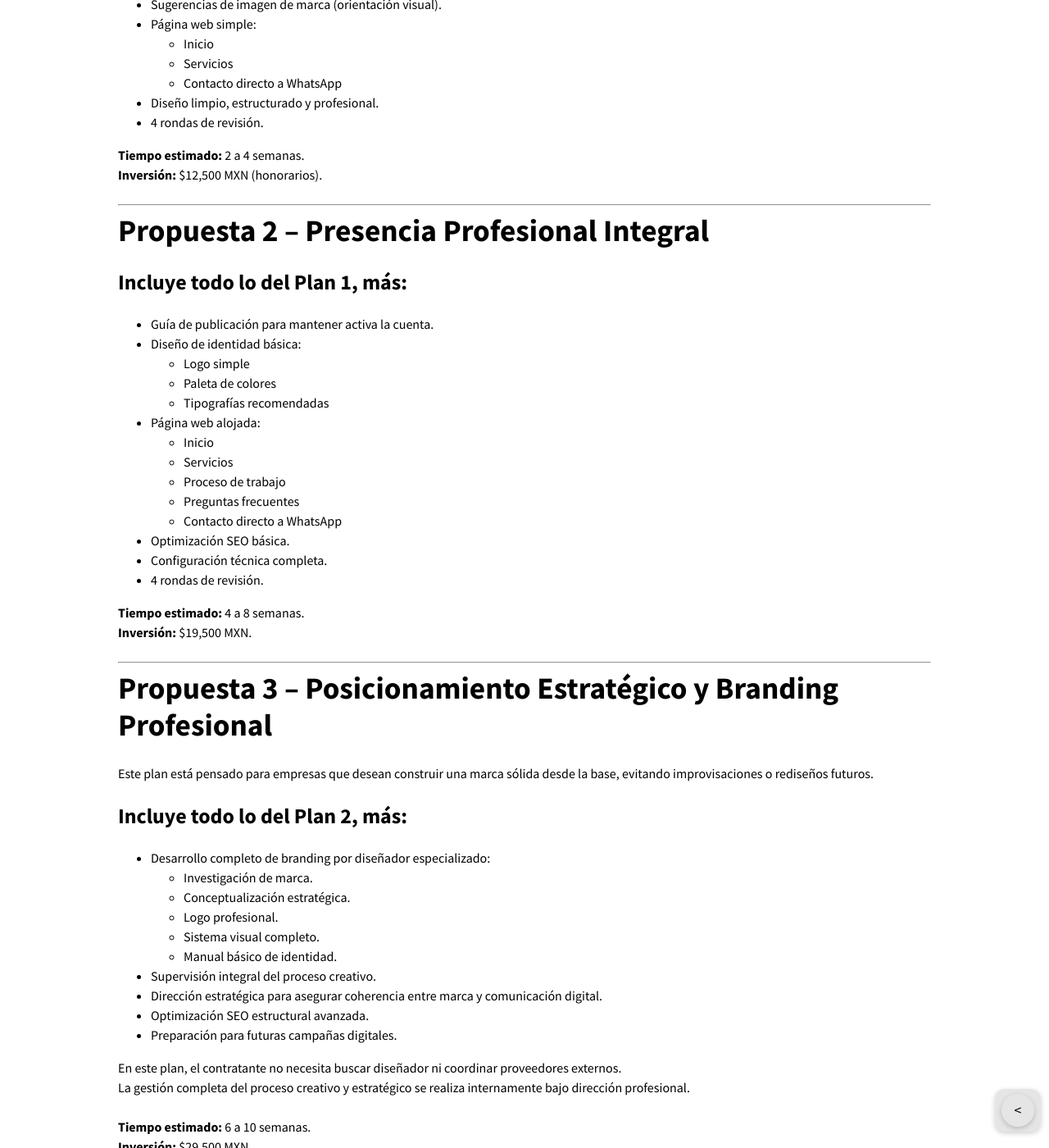
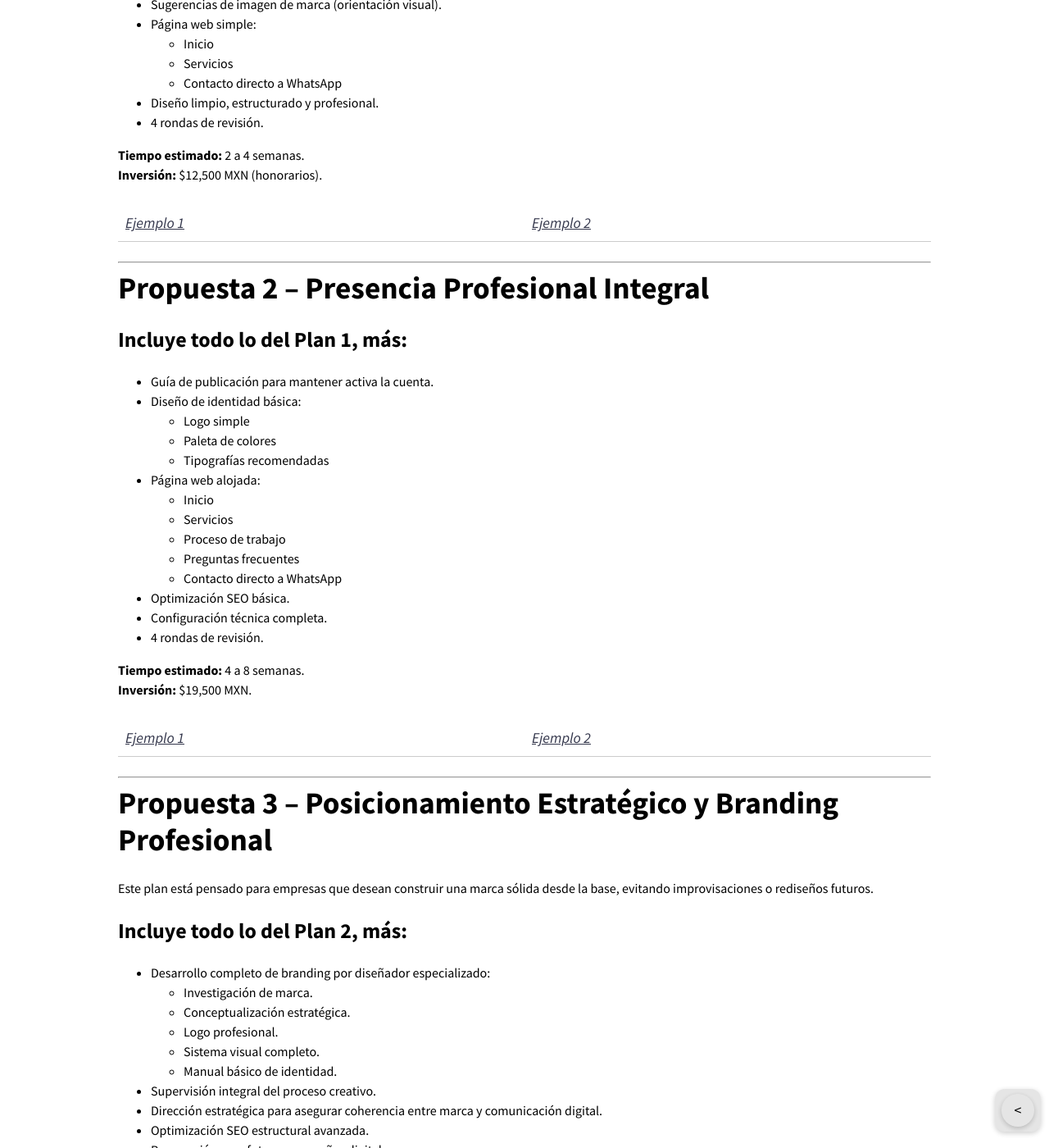
Before and after one commit to KajiiNarumi/iasuarezv, a Jekyll site: the page built from propuesta-sanimex.md, in a window 1280 px wide and 1400 px high, scrolled down 1497 px. Shown: the whole window at 82% size. Built offline with Jekyll 4.4.1, drawn with Linux system fonts in a browser that asks for light colours; nearby versions of some CDN libraries.

Commit message:
Add example links to proposals
Added example links to proposals for better reference.

```diff
--- a/propuesta-sanimex.md
+++ b/propuesta-sanimex.md
@@ -61,6 +61,8 @@ La presencia digital no debe construirse de manera improvisada. Debe partir de u
 **Tiempo estimado:** 2 a 4 semanas.
 **Inversión:** $12,500 MXN (honorarios).
 
+[*Ejemplo 1*](https://sites.google.com/view/daetrum)  |  [*Ejemplo 2*](https://sites.google.com/view/kyonkymiory)
+
 ---
 
 # Propuesta 2 – Presencia Profesional Integral
@@ -84,6 +86,8 @@ La presencia digital no debe construirse de manera improvisada. Debe partir de u
 
 **Tiempo estimado:** 4 a 8 semanas.
 **Inversión:** $19,500 MXN.
+
+[*Ejemplo 1*](https://mirsuarez.com/)  |  [*Ejemplo 2*](https://imefel.carrd.co/)
 
 ---
 
@@ -109,6 +113,8 @@ La gestión completa del proceso creativo y estratégico se realiza internamente
 
 **Tiempo estimado:** 6 a 10 semanas.
 **Inversión:** $29,500 MXN.
+
+[*Ejemplo 1*](https://experthum.mirsuarez.com/)  |  [*Ejemplo 2*](https://iasuarezv.com/)
 
 ---
 
```
